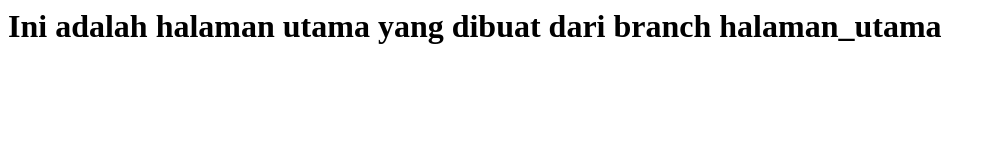
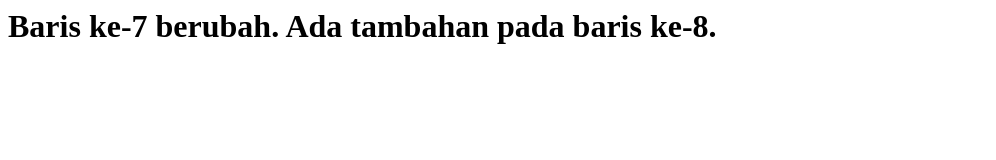
Before and after one commit to muhammadzakizn/MyProject, a plain HTML site: page index.html in a window 1280 px wide. Shown: the whole page, without its empty margins (0-996 px from the left). Drawn offline with Linux system fonts and the light colour scheme.

Commit message:
melakukan perubahan pada index.html

```diff
--- a/index.html
+++ b/index.html
@@ -4,7 +4,8 @@
     </head>
     <body>
         <h1>
-            Ini adalah halaman utama yang dibuat dari branch halaman_utama
+           Baris ke-7 berubah.
+           Ada tambahan pada baris ke-8.
         </h1>
     </body>
 </html>
```
